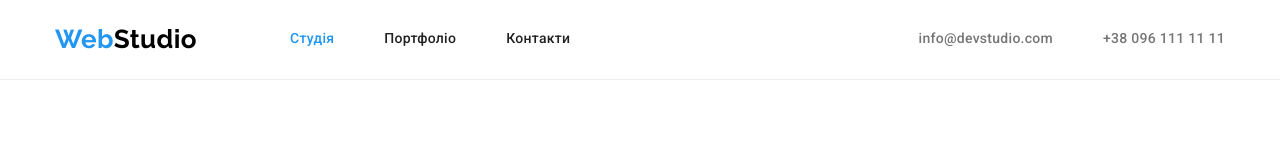
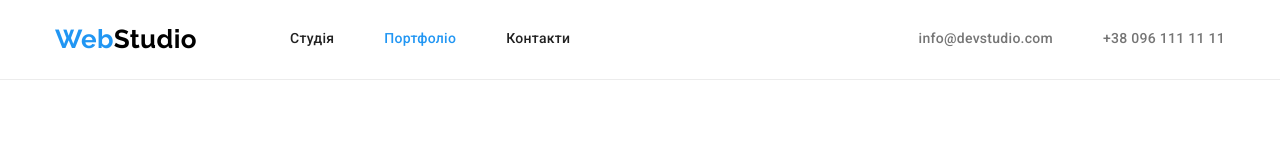
Before and after one commit to CageyOwl/goit-markup-hw-03, a plain HTML site: page portfolio.html in a window 1280 px wide. Shown: the top 160 px of the page. Drawn offline with nearby package versions, Linux system fonts and the light colour scheme.

Commit message:
ver. 1.0.1 active link in the portfolio navigation corrected

```diff
--- a/portfolio.html
+++ b/portfolio.html
@@ -24,8 +24,8 @@
         <nav class="flex">
           <a class="nav-logo logo" href="./index.html"><span class="logo-web">Web</span>Studio</a>
           <ul class="nav-pages-list flex">
-            <li><a class="nav-page-link accentuated" href="./index.html">Студія</a></li>
-            <li><a class="nav-page-link" href="./portfolio.html">Портфоліо</a></li>
+            <li><a class="nav-page-link" href="./index.html">Студія</a></li>
+            <li><a class="nav-page-link accentuated" href="./portfolio.html">Портфоліо</a></li>
             <li><a class="nav-page-link" href="">Контакти</a></li>
           </ul>
         </nav>
```
